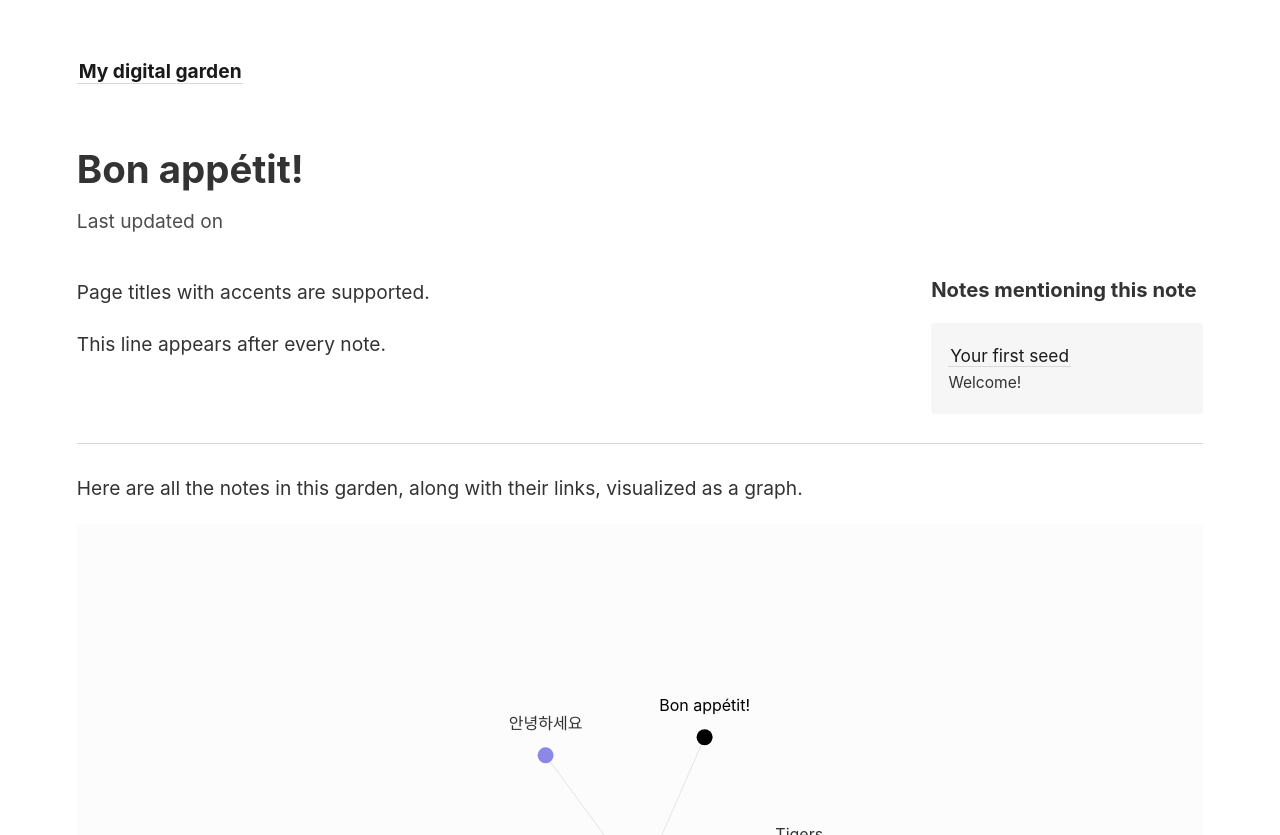
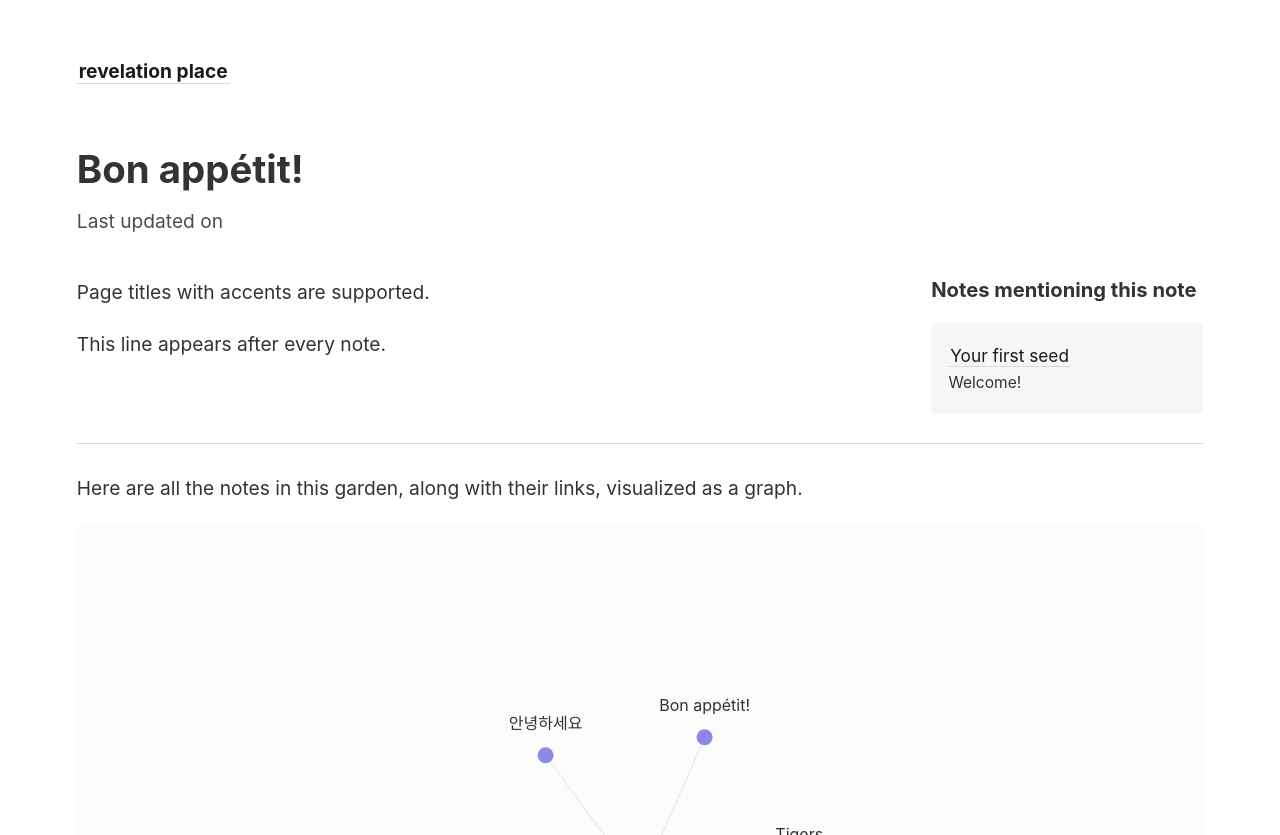
Before and after one commit to charlesduminil/charlesduminil.github.io, a Jekyll site: the page built from _notes/accents.md, in a window 1280 px wide. Shown: the top 835 px of the page. Built offline with Jekyll 4.4.1, drawn with Linux system fonts in a browser that asks for light colours.

Commit message:
Update _config.yml

```diff
--- a/_config.yml
+++ b/_config.yml
@@ -1,14 +1,14 @@
-title:               My digital garden
-include:             ['_pages']
-exclude:             ['_includes/notes_graph.json']
+title: revelation place
+include: ["_pages"]
+exclude: ["_includes/notes_graph.json"]
 # You may need to change the base URL depending on your deploy configuration.
 # Specifically, when using GitHub Pages, the baseurl should point to where GitHub
 # Pages deploys your repository (which is usually the repository name).
-baseurl:             ''
+baseurl: "http://charlesduminil.github.io/digitalgarden/"
 
 # If you are using a host that cannot resolve URLs that do
 # not end with .html (such as Neocities), set this to 'true'.
-use_html_extension:  false
+use_html_extension: false
 
 # Set to `true` to open non-internal links in new tabs, or
 # set to `false` to open non-internal links in current tab.
@@ -19,15 +19,15 @@
 # as their browser will communicate with Twitter's servers.
 embed_tweets: false
 
-permalink:           pretty
+permalink: pretty
 relative_permalinks: false
 
 plugins:
   - jekyll-last-modified-at
 
 sass:
-  sass_dir:          _sass
-  style:            :compressed
+  sass_dir: _sass
+  style: :compressed
 
 collections:
   notes:
```
